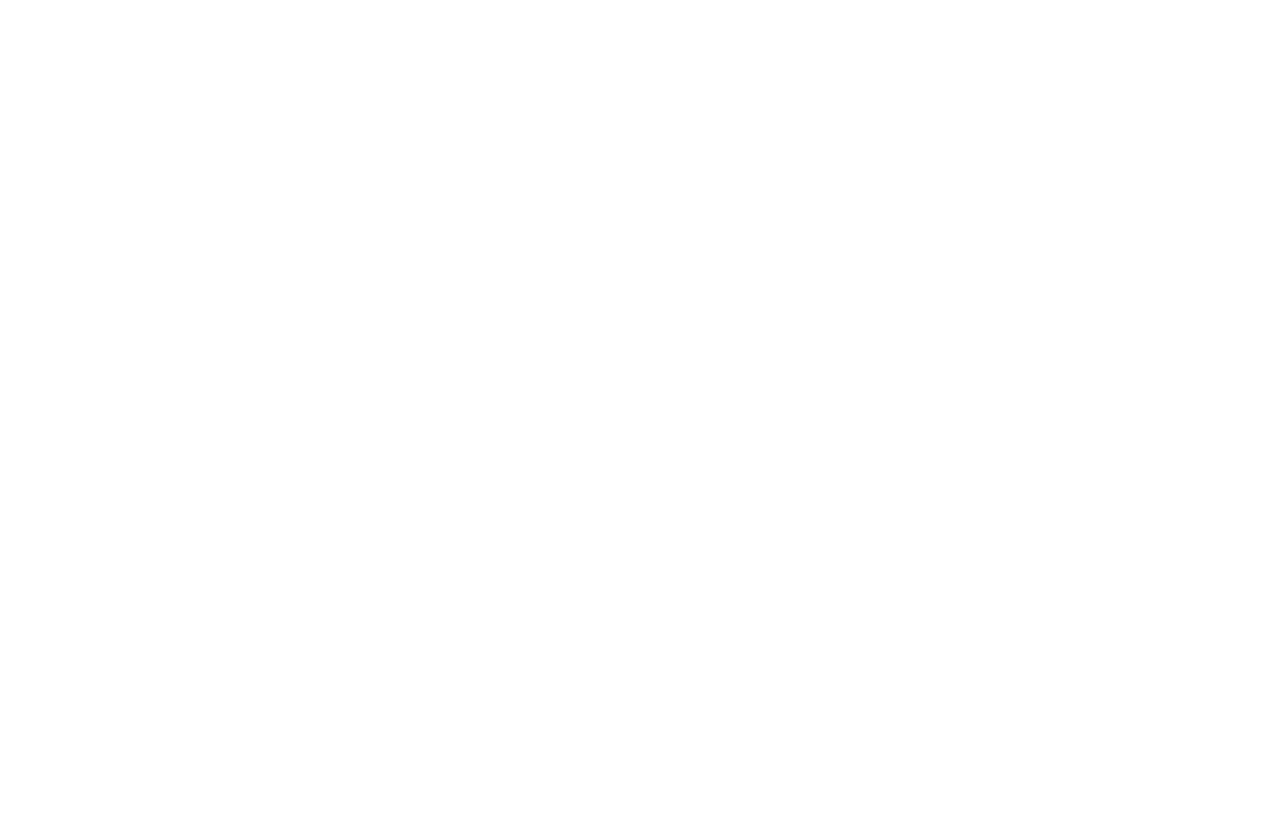
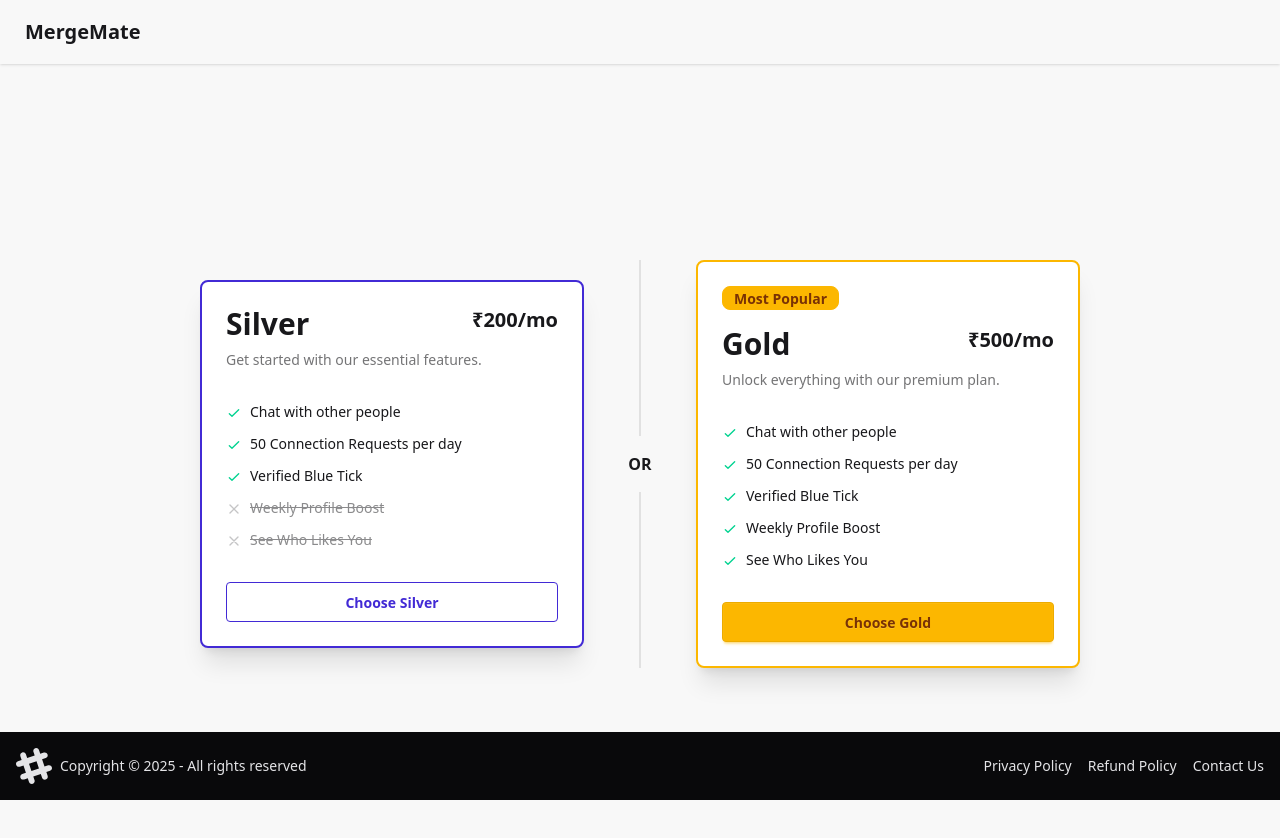
Before and after one commit to RiteshRautela/MergeMate-Frontend, a React (Vite) app: page /premium in a window 1280 px wide. Before the commit this address had no page. Shown: the top 838 px of the page. Before the commit the page ends 800 px from the top, so only its background shows below. Built offline with nearby package versions, Linux system fonts and the light colour scheme; no server answers.

Commit message:
added premium component

```diff
--- a/src/App.jsx
+++ b/src/App.jsx
@@ -10,6 +10,7 @@
 import PrivacyPolicy from "./component/PrivacyPolicy"
 import RefundPolicy from "./component/RefundPolicy"
 import Contact from "./component/Contact"
+import Premium from "./component/Premium"
 
 function App() {
 
@@ -29,7 +30,8 @@
         <Route path="/request" element={<Request/>} />
         <Route path="/privacy-policy" element={<PrivacyPolicy/>} />
         <Route path="/refund-policy" element={<RefundPolicy/>} />
-        <Route path="//contact" element={<Contact/>} />
+        <Route path="/contact" element={<Contact/>} />
+        <Route path="/premium" element={<Premium/>} />
 
         </Route>
 
--- a/src/component/Navbar.jsx
+++ b/src/component/Navbar.jsx
@@ -54,6 +54,7 @@
                             </li>
                             <li><Link to="/connection">Friends</Link></li>
                             <li><Link to="/request">Connection Requests</Link></li>
+                            <li><Link to="/premium">Premium</Link></li>
                             <li><a onClick={handleLogOut}>Logout</a></li>
 
                         </ul>
--- /dev/null
+++ b/src/component/Premium.jsx
@@ -0,0 +1,103 @@
+import React from 'react';
+
+const Premium = () => {
+    // Reusable checkmark icon component
+    const CheckmarkIcon = () => (
+        <svg xmlns="http://www.w3.org/2000/svg" className="size-4 me-2 inline-block text-success" fill="none" viewBox="0 0 24 24" stroke="currentColor">
+            <path strokeLinecap="round" strokeLinejoin="round" strokeWidth="2" d="M5 13l4 4L19 7" />
+        </svg>
+    );
+
+    // Reusable cross-out icon component for unavailable features
+    const CrossoutIcon = () => (
+        <svg xmlns="http://www.w3.org/2000/svg" className="size-4 me-2 inline-block text-base-content/50" fill="none" viewBox="0 0 24 24" stroke="currentColor">
+            <path strokeLinecap="round" strokeLinejoin="round" strokeWidth="2" d="M6 18L18 6M6 6l12 12" />
+        </svg>
+    );
+
+
+    return (
+        <div className="min-h-screen bg-base-200 flex items-center justify-center p-4">
+            <div className="flex w-full max-w-4xl flex-col lg:flex-row items-center justify-center gap-8">
+
+                {/* Silver Membership Card */}
+                <div className="card w-96 bg-base-100 shadow-xl border-2 border-primary">
+                    <div className="card-body">
+                        <div className="flex justify-between">
+                            <h2 className="text-3xl font-bold">Silver</h2>
+                            <span className="text-xl font-semibold">₹200/mo</span>
+                        </div>
+                        <p className="text-sm opacity-60">Get started with our essential features.</p>
+                        <ul className="mt-6 flex flex-col gap-3 text-sm">
+                            <li>
+                                <CheckmarkIcon />
+                                <span>Chat with other people</span>
+                            </li>
+                            <li>
+                                <CheckmarkIcon />
+                                <span>50 Connection Requests per day</span>
+                            </li>
+                            <li>
+                                <CheckmarkIcon />
+                                <span>Verified Blue Tick</span>
+                            </li>
+                            <li className="opacity-50">
+                                <CrossoutIcon />
+                                <span className="line-through">Weekly Profile Boost</span>
+                            </li>
+                            <li className="opacity-50">
+                                <CrossoutIcon />
+                                <span className="line-through">See Who Likes You</span>
+                            </li>
+                        </ul>
+                        <div className="mt-6">
+                            <button className="btn btn-outline btn-primary btn-block">Choose Silver</button>
+                        </div>
+                    </div>
+                </div>
+
+                <div className="divider lg:divider-horizontal font-semibold">OR</div>
+
+                {/* Gold Membership Card */}
+                <div className="card w-96 bg-base-100 shadow-xl border-2 border-warning">
+                    <div className="card-body">
+                        <span className="badge badge-warning badge-md self-start font-semibold">Most Popular</span>
+                        <div className="flex justify-between mt-2">
+                            <h2 className="text-3xl font-bold">Gold</h2>
+                            <span className="text-xl font-semibold">₹500/mo</span>
+                        </div>
+                        <p className="text-sm opacity-60">Unlock everything with our premium plan.</p>
+                        <ul className="mt-6 flex flex-col gap-3 text-sm">
+                            <li>
+                                <CheckmarkIcon />
+                                <span>Chat with other people</span>
+                            </li>
+                            <li>
+                                <CheckmarkIcon />
+                                <span>50 Connection Requests per day</span>
+                            </li>
+                            <li>
+                                <CheckmarkIcon />
+                                <span>Verified Blue Tick</span>
+                            </li>
+                            <li>
+                                <CheckmarkIcon />
+                                <span>Weekly Profile Boost</span>
+                            </li>
+                            <li>
+                                <CheckmarkIcon />
+                                <span>See Who Likes You</span>
+                            </li>
+                        </ul>
+                        <div className="mt-6">
+                            <button className="btn btn-warning btn-block">Choose Gold</button>
+                        </div>
+                    </div>
+                </div>
+
+            </div>
+        </div>
+    );
+};
+
+export default Premium;
--- a/src/utils/constant.js
+++ b/src/utils/constant.js
@@ -2,4 +2,5 @@
 // export const Base_Url = "/api"
 
 //  used for local dev
+
 export const Base_Url = location.hostname === "localhost" ? "http://localhost:7777" : "/api";
```
